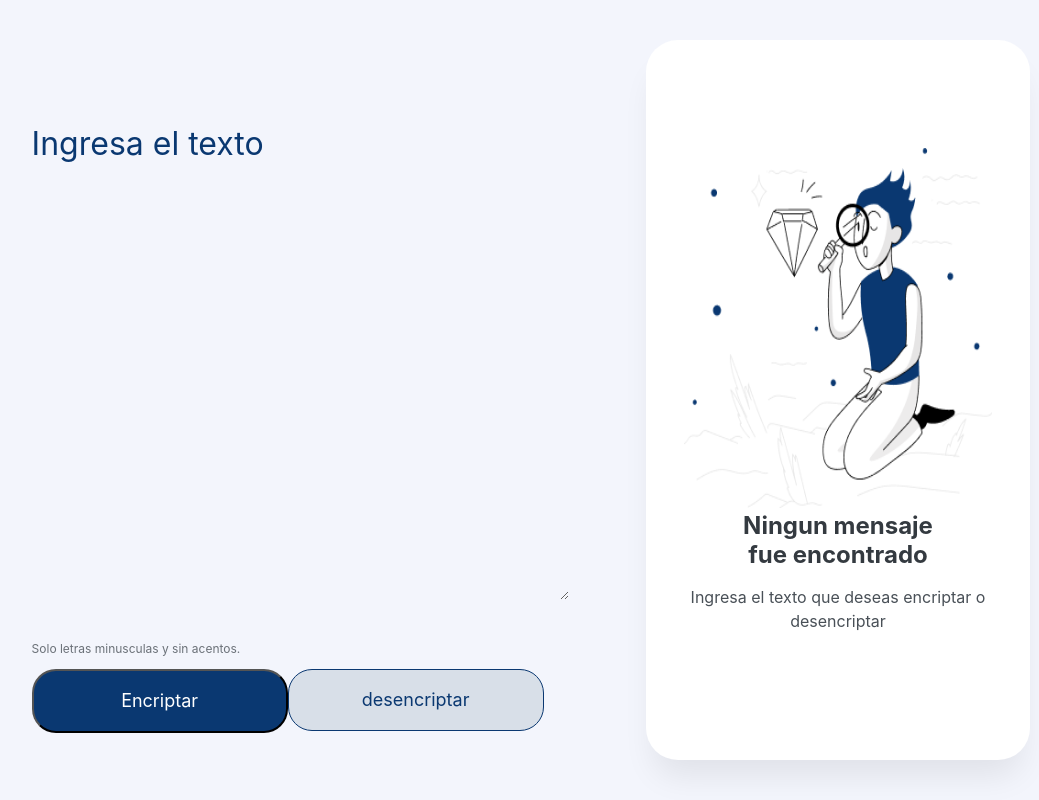
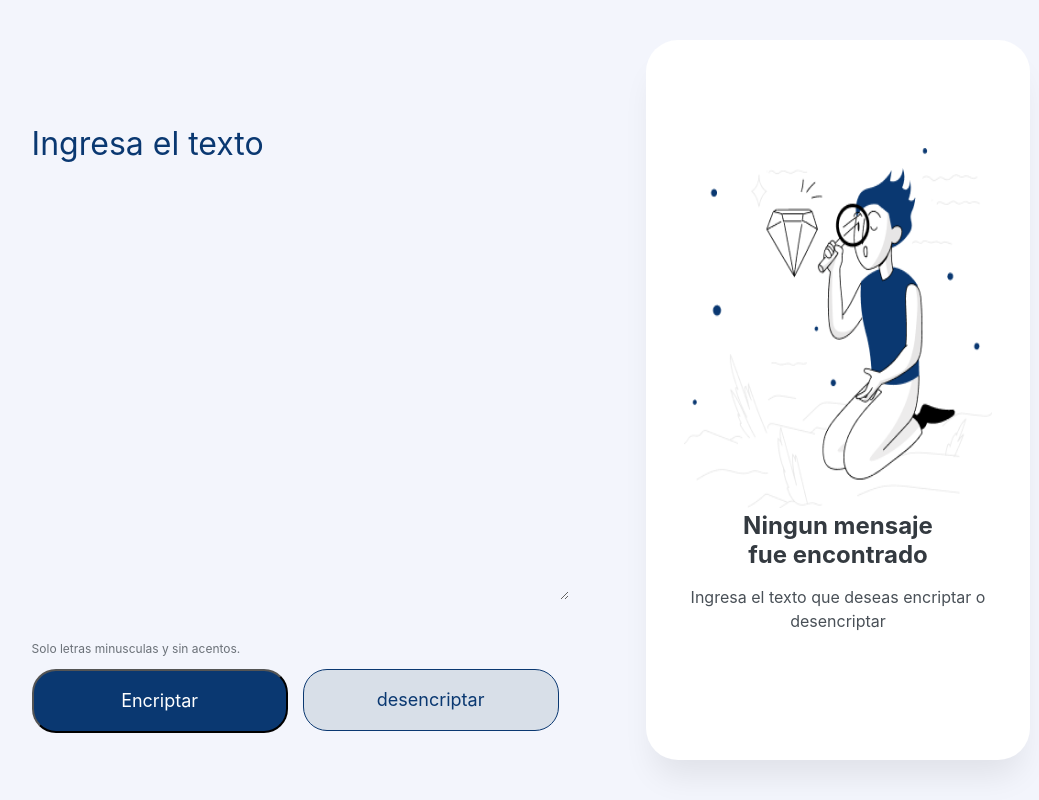
Before and after one commit to Teccruz121219/text-encriptor, a plain HTML site: page index.html in a window 1280 px wide. Shown: the whole page, without its empty margins (122-1161 px from the left). Drawn offline with Linux system fonts and the light colour scheme.

Commit message:
Codigo Final con separacion de los botones

```diff
--- a/styles.css
+++ b/styles.css
@@ -112,6 +112,10 @@
     margin: 0.3%;
     width: 24.5%;
     padding: 1.8%;
+}
+
+.boton-desencriptar{
+    margin-left: 15px;
 }
 
 .encriptado{
```
